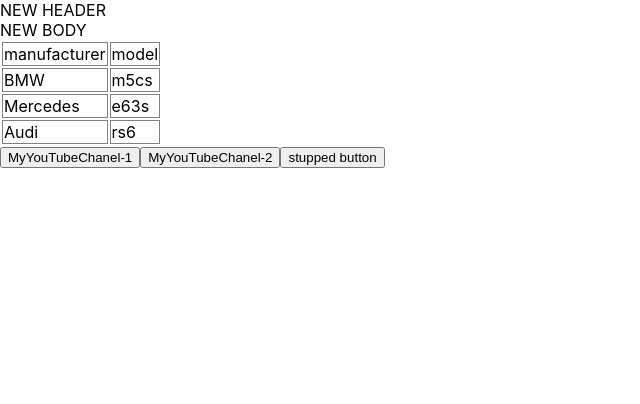
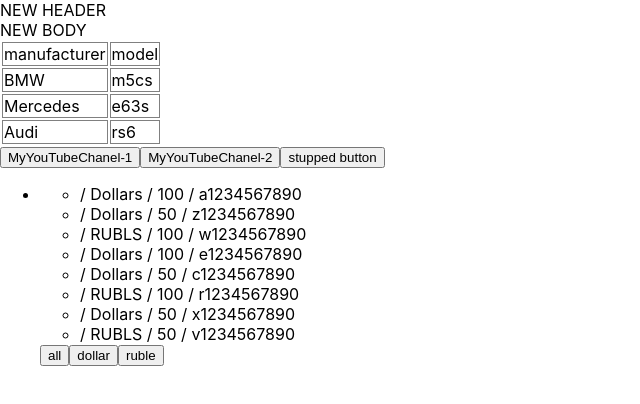
Before and after one commit to VitalickWeb/study-git, a React (Create React App) app: page / in a window 1280 px wide. Shown: the top 404 px of the page, without its empty margins (0-640 px from the left). Built offline with nearby package versions, Linux system fonts and the light colour scheme.

Commit message:
add files

```diff
--- a/src/App.tsx
+++ b/src/App.tsx
@@ -1,20 +1,28 @@
-import React from 'react';
+import React, {useState} from 'react';
 import './App.css';
 import {Header} from './Header';
 import {Body} from './Body';
 import {CarsType, Footer} from './Footer';
 import {UniversalButton} from "./components/button/UniversalButton";
+import {UseState} from "./components/hooks/useState/UseState";
 
+export type BanknotsType = 'Dollars' | 'RUBLS'
+
+export type MoneyType = {
+    banknots: BanknotsType
+    value: number
+    number: string
+}
 
 const App = () => {
+    //Данные храним в App потому что нам не нужны будут 2 App
     const topCars: Array<CarsType> = [
         {manufacturer: 'BMW', model: 'm5cs'},
         {manufacturer: 'Mercedes', model: 'e63s'},
         {manufacturer: 'Audi', model: 'rs6'}
     ]
 
-
-    //Прописываем логику на кнопку выше
+    //Прописываем логику на кнопку в компоненте выше
     const buttonFoo1 = (subscriber: string, age: number) => {
         console.log(subscriber, age);
     }
@@ -24,6 +32,31 @@ const App = () => {
     const buttonFoo3 = () => {
         console.log('i am stupped button');
     }
+
+    const [money, setMoney] = useState<Array<MoneyType>>([
+        {banknots: 'Dollars', value: 100, number: ' a1234567890'},
+        {banknots: 'Dollars', value: 50, number: ' z1234567890'},
+        {banknots: 'RUBLS', value: 100, number: ' w1234567890'},
+        {banknots: 'Dollars', value: 100, number: ' e1234567890'},
+        {banknots: 'Dollars', value: 50, number: ' c1234567890'},
+        {banknots: 'RUBLS', value: 100, number: ' r1234567890'},
+        {banknots: 'Dollars', value: 50, number: ' x1234567890'},
+        {banknots: 'RUBLS', value: 50, number: ' v1234567890'},
+    ])
+
+    const [filteredCurrency, setFilteredCurrency] = useState<Array<MoneyType>>(money)
+    debugger
+    const onClickHandler = (currency: BanknotsType | 'all' = 'Dollars') => {
+
+        if (currency === 'all') {
+            setFilteredCurrency(money)
+            return
+        }
+        const filteredCurrency =  money.filter((filteredСurrency) => filteredСurrency.banknots === currency)
+        setFilteredCurrency(filteredCurrency)
+    }
+
+
     return (
         <div className="App">
             <Header title={'NEW HEADER'}/>
@@ -44,6 +77,12 @@ const App = () => {
                     callBack={buttonFoo3}
                 />
             </div>
+
+            <UseState
+                callBack={onClickHandler}
+                denomination={filteredCurrency}
+
+            />
         </div>
     );
 }
--- /dev/null
+++ b/src/components/hooks/useState/UseState.tsx
@@ -0,0 +1,36 @@
+import React from "react";
+import {BanknotsType, MoneyType} from "../../../App";
+
+
+type UseStateType = {
+    callBack: (value: BanknotsType | 'all') => void
+    denomination: Array<MoneyType>
+}
+
+export const UseState = (props: UseStateType) => {
+
+    const moneyRender = props.denomination.map((money, i) => {
+        return (
+            <>
+                <ul key={i}>
+                    <li>
+                        <span>/ {money.banknots} </span>
+                        <span>/ {money.value} </span>
+                        <span>/ {money.number} </span>
+                    </li>
+                </ul>
+            </>
+        )
+    })
+
+    return (
+        <ul>
+            <li>
+                <span>{moneyRender}</span>
+            </li>
+            <button onClick={() => props.callBack('all')}>all</button>
+            <button onClick={() => props.callBack('Dollars')}>dollar</button>
+            <button onClick={() => props.callBack('RUBLS')}>ruble</button>
+        </ul>
+    )
+}
```
Also changed, not shown: src/components/input/FullInput.tsx (added).
